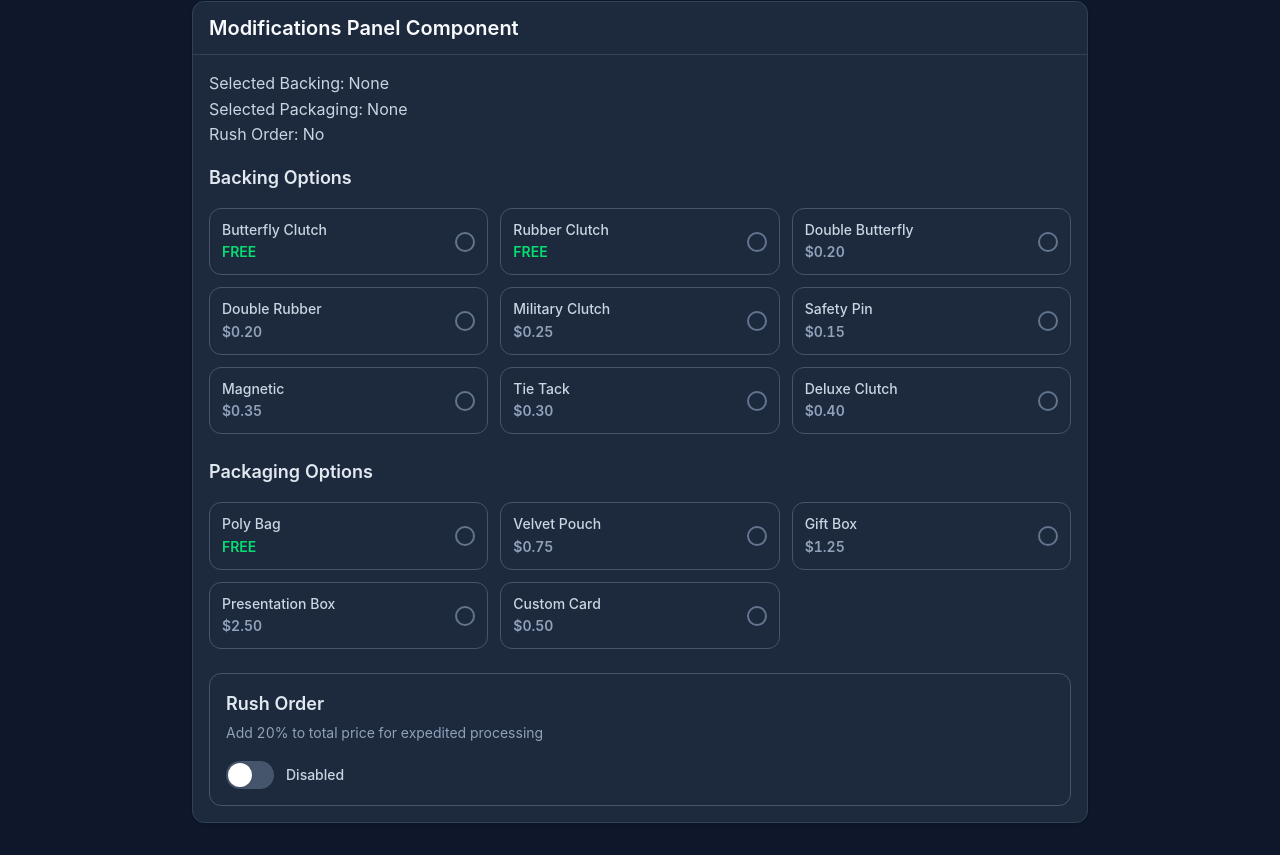
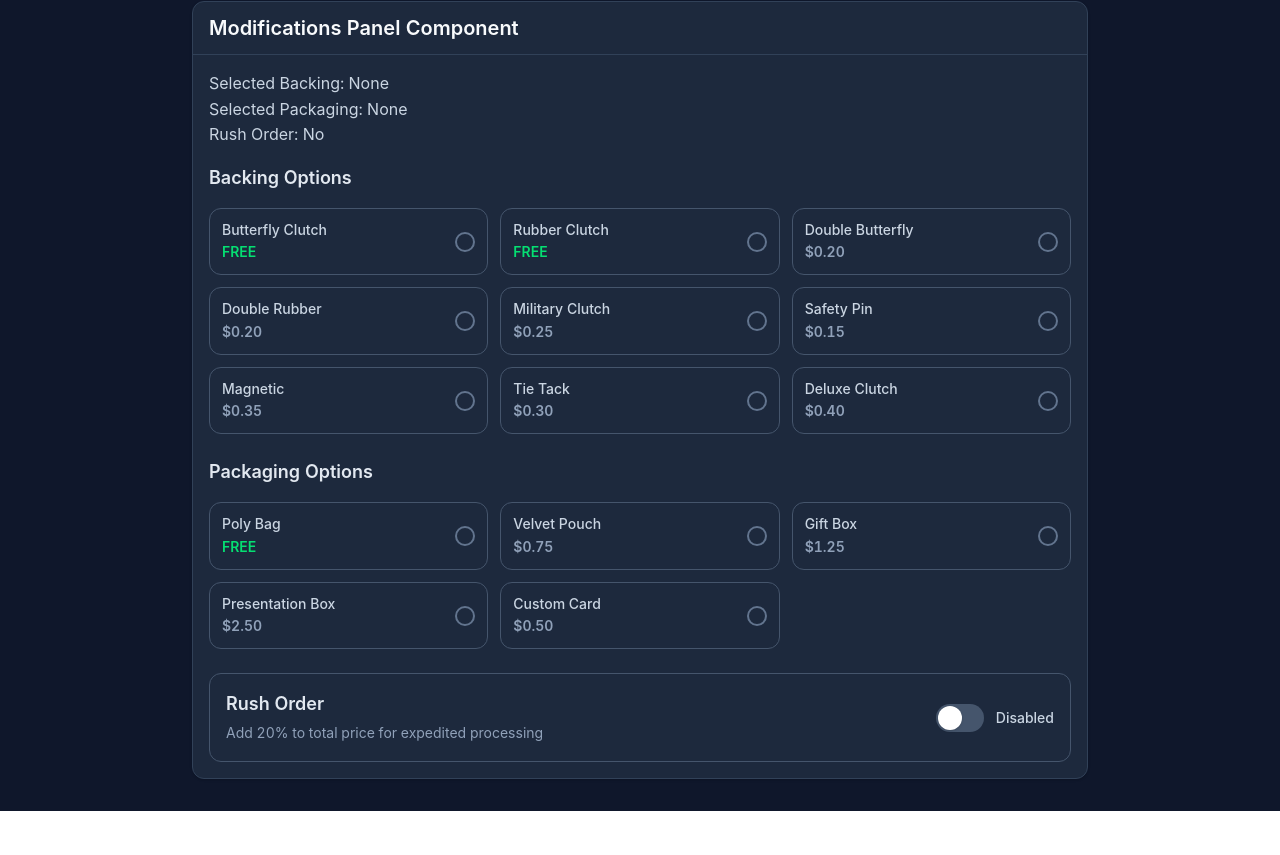
Before and after one commit to kendalled/pin-pricer, a Nuxt app: page /test-components in a window 1280 px wide. Shown: the part 1519-2374 px from the top of the page. After the commit the page ends 2330 px from the top, so only its background shows below. Built offline with nearby package versions, Linux system fonts and the light colour scheme.

Commit message:
fix: make checkbox styled and inline

```diff
--- a/components/calculator/ModificationsPanel.vue
+++ b/components/calculator/ModificationsPanel.vue
@@ -121,7 +121,7 @@
     <!-- Rush Order Toggle -->
     <div>
       <div
-        class="flex flex-col xs:flex-row xs:items-center xs:justify-between gap-4 p-4 xs:p-6 bg-slate-800 border border-slate-600 rounded-xl high-contrast:bg-slate-950 high-contrast:border-slate-300"
+        class="flex items-center justify-between gap-4 p-4 xs:p-6 bg-slate-800 border border-slate-600 rounded-xl high-contrast:bg-slate-950 high-contrast:border-slate-300"
         role="group"
         aria-labelledby="rush-order-heading"
       >
@@ -133,7 +133,7 @@
             Add 20% to total price for expedited processing
           </p>
         </div>
-        <label class="relative inline-flex items-center cursor-pointer">
+        <label class="relative inline-flex items-center cursor-pointer flex-shrink-0">
           <input
             type="checkbox"
             :checked="rushOrder"
@@ -149,7 +149,7 @@
               'peer-focus-visible:ring-3 peer-focus-visible:ring-blue-500 peer-focus-visible:ring-offset-2 peer-focus-visible:ring-offset-slate-900',
               'reduced-motion:transition-none',
               rushOrder
-                ? 'bg-blue-550 high-contrast:bg-blue-700'
+                ? 'bg-green-600 high-contrast:bg-green-700'
                 : 'bg-slate-600 high-contrast:bg-slate-700'
             ]"
           >
```
